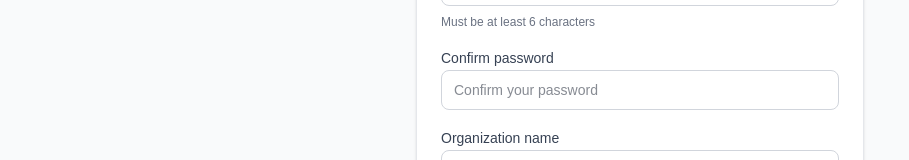
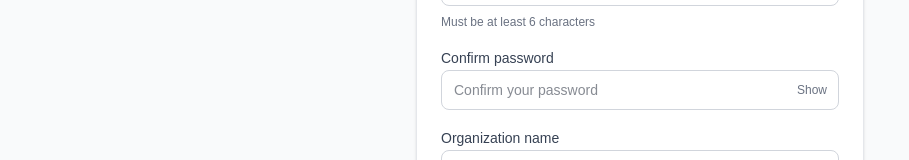
Before and after one commit to Babu12345/AppSupportSDK, a Next.js app in the folder dashboard/: page /login in a window 1280 px wide. Both pictures are taken after a click on the button "Sign up". Shown: the part 428-588 px from the top of the page, without its empty margins (0-909 px from the left). Built offline with nearby package versions, Linux system fonts and the light colour scheme; no server answers.

Commit message:
Update show and hide

```diff
--- a/dashboard/src/app/login/page.tsx
+++ b/dashboard/src/app/login/page.tsx
@@ -228,16 +228,25 @@ export default function LoginPage() {
                     <label htmlFor="confirm-password" className="text-sm font-medium text-gray-700 dark:text-slate-300">
                       Confirm password
                     </label>
+                    <div className="relative">
                       <input
                         id="confirm-password"
-                      type="password"
+                        type={showPassword ? 'text' : 'password'}
                         value={confirmPassword}
                         onChange={(e) => setConfirmPassword(e.target.value)}
                         placeholder="Confirm your password"
                         minLength={6}
-                      className="w-full h-10 px-3 rounded-lg border border-gray-300 dark:border-slate-600 bg-white dark:bg-slate-900 text-gray-900 dark:text-white text-sm focus:outline-none focus:ring-2 focus:ring-blue-500 focus:border-transparent"
+                        className="w-full h-10 px-3 pr-16 rounded-lg border border-gray-300 dark:border-slate-600 bg-white dark:bg-slate-900 text-gray-900 dark:text-white text-sm focus:outline-none focus:ring-2 focus:ring-blue-500 focus:border-transparent"
                         required
                       />
+                      <button
+                        type="button"
+                        onClick={() => setShowPassword(!showPassword)}
+                        className="absolute right-3 top-1/2 -translate-y-1/2 text-xs text-gray-500 dark:text-slate-400 hover:text-gray-700 dark:hover:text-white font-medium"
+                      >
+                        {showPassword ? 'Hide' : 'Show'}
+                      </button>
+                    </div>
                   </div>
 
                   <div className="space-y-2">
```
Lines whose indentation alone changed are shown as unchanged.
